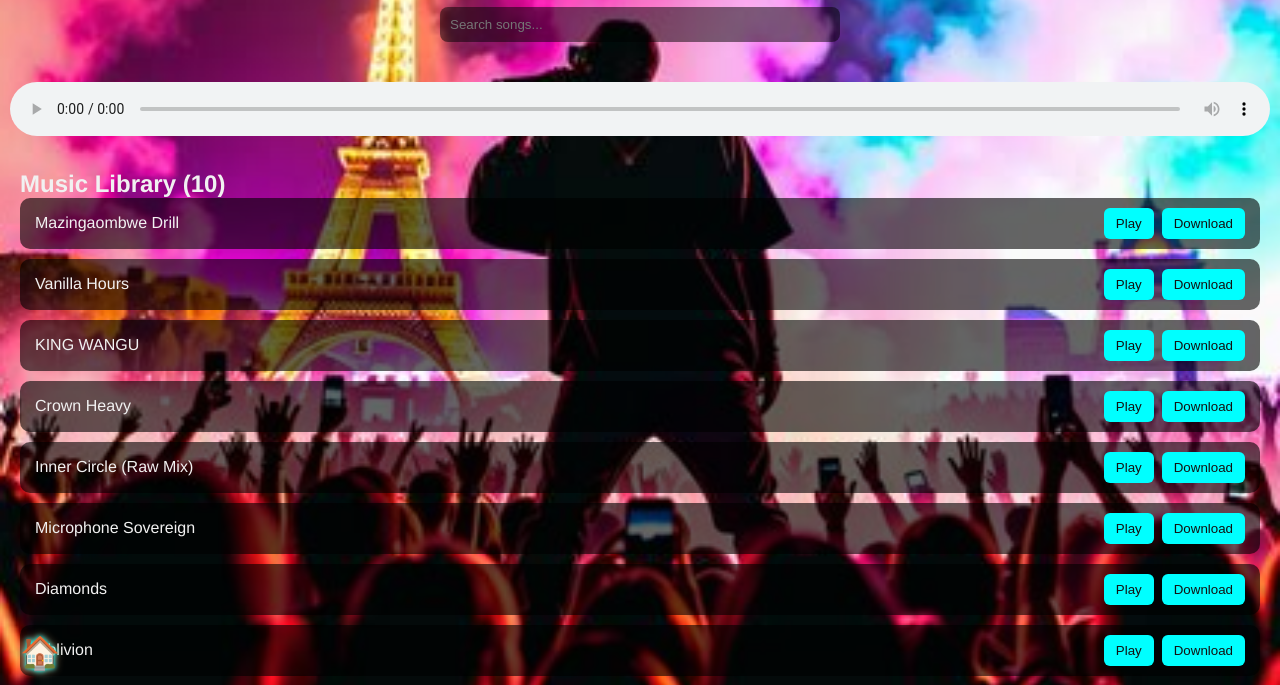
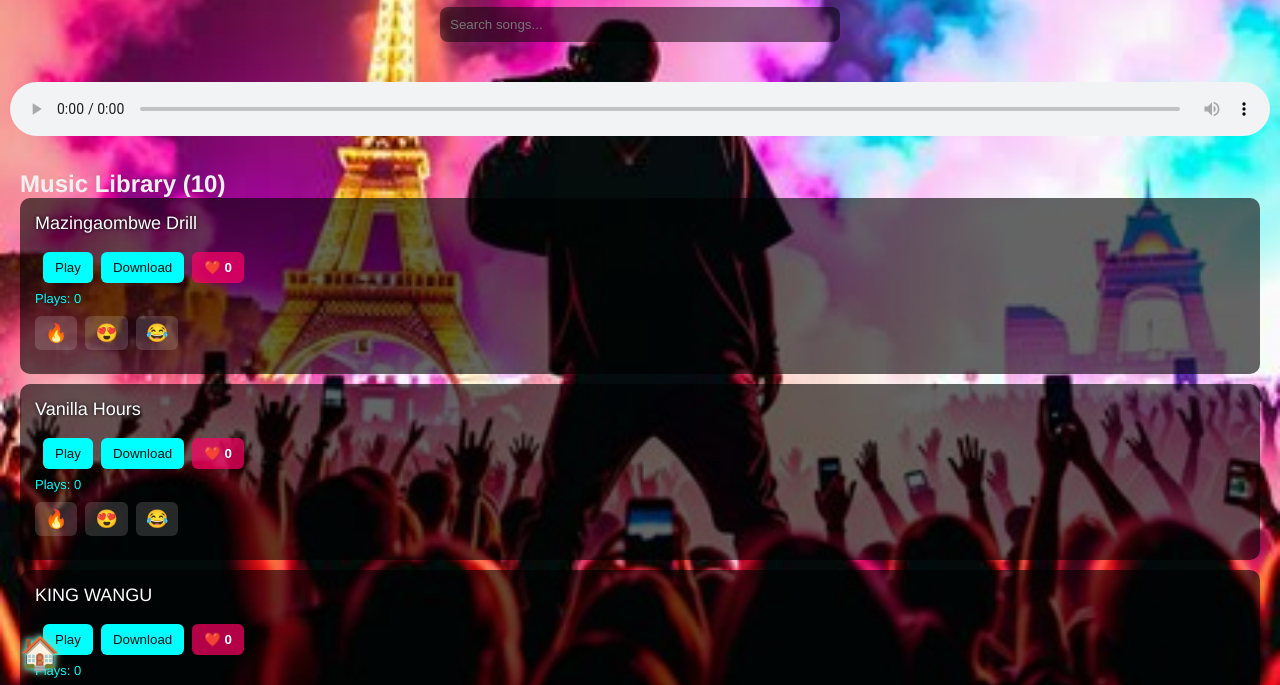
Before and after one commit to Kalitoh254/Musichub, a plain HTML site: page index.html in a window 1280 px wide. Both pictures are taken after a click on the button "Enter MusicHub". Shown: the part 108-793 px from the top of the page. Drawn offline with Linux system fonts and the light colour scheme.

Commit message:
Added likes, plays, reactions to MusicHub PWA

```diff
--- a/app.js
+++ b/app.js
@@ -11,7 +11,7 @@ document.addEventListener("DOMContentLoaded", () => {
     let currentIndex = 0;
     let songs = [];
 
-    // Show splash screen first only when clicking home icon
+    // Splash controls
     closeSplash.addEventListener("click", () => {
         splash.style.display = "none";
         main.style.display = "block";
@@ -26,12 +26,19 @@ document.addEventListener("DOMContentLoaded", () => {
     fetch("songs.json")
         .then(res => res.json())
         .then(data => {
-            songs = data.map(name => ({ name: name.replace(".mp3",""), path: "mshub/" + name }));
+            songs = data.map(name => ({
+                name: name.replace(".mp3",""),
+                path: "mshub/" + name
+            }));
             renderSongs();
         })
-        .catch(err => { console.error(err); list.innerHTML = "<li>Error loading songs.</li>"; });
+        .catch(err => {
+            console.error(err);
+            list.innerHTML = "<li>Error loading songs.</li>";
+        });
 
-    function renderSongs(filter="") {
+    // Render Song List
+    function renderSongs(filter = "") {
         list.innerHTML = "";
         const filtered = songs.filter(s => s.name.toLowerCase().includes(filter.toLowerCase()));
         count.textContent = filtered.length;
@@ -47,36 +54,93 @@ document.addEventListener("DOMContentLoaded", () => {
             const actions = document.createElement("span");
             actions.className = "song-actions";
 
+            // PLAY BUTTON
             const playBtn = document.createElement("button");
             playBtn.textContent = "Play";
+
+            // DOWNLOAD BUTTON
+            const downloadBtn = document.createElement("button");
+            downloadBtn.textContent = "Download";
+            downloadBtn.onclick = () => {
+                const a = document.createElement("a");
+                a.href = song.path;
+                a.download = song.name;
+                a.click();
+            };
+
+            // ─────────── SONG STATS ───────────
+
+            let stats = JSON.parse(localStorage.getItem(song.name)) || {
+                plays: 0,
+                likes: 0,
+                reaction: ""
+            };
+
+            // LIKE BUTTON
+            const likeBtn = document.createElement("button");
+            likeBtn.textContent = `❤️ ${stats.likes}`;
+            likeBtn.onclick = () => {
+                stats.likes++;
+                likeBtn.textContent = `❤️ ${stats.likes}`;
+                localStorage.setItem(song.name, JSON.stringify(stats));
+            };
+
+            // PLAY COUNT UI
+            const playCount = document.createElement("span");
+            playCount.className = "play-count";
+            playCount.textContent = `Plays: ${stats.plays}`;
+
+            // REACTIONS
+            const reactionBox = document.createElement("div");
+            reactionBox.className = "reactions";
+
+            const reactionOutput = document.createElement("span");
+            reactionOutput.className = "reaction-output";
+            reactionOutput.textContent = stats.reaction;
+
+            ["🔥", "😍", "😂"].forEach(emoji => {
+                const r = document.createElement("button");
+                r.textContent = emoji;
+                r.onclick = () => {
+                    stats.reaction = emoji;
+                    reactionOutput.textContent = emoji;
+                    localStorage.setItem(song.name, JSON.stringify(stats));
+                };
+                reactionBox.appendChild(r);
+            });
+
+            // PLAY BUTTON - WITH PLAY COUNTER UPDATE
             playBtn.onclick = () => {
                 currentIndex = index;
                 audio.src = song.path;
                 audio.play();
+
+                stats.plays++;
+                playCount.textContent = `Plays: ${stats.plays}`;
+                localStorage.setItem(song.name, JSON.stringify(stats));
             };
 
-            const downloadBtn = document.createElement("button");
-            downloadBtn.textContent = "Download";
-            downloadBtn.onclick = () => {
-                const link = document.createElement('a');
-                link.href = song.path;
-                link.download = song.name;
-                link.click();
-            };
-
+            // Append UI elements
             actions.appendChild(playBtn);
             actions.appendChild(downloadBtn);
+            actions.appendChild(likeBtn);
+
             li.appendChild(nameSpan);
             li.appendChild(actions);
+            li.appendChild(playCount);
+            li.appendChild(reactionBox);
+            li.appendChild(reactionOutput);
+
             list.appendChild(li);
         });
     }
 
     search.addEventListener("input", (e) => renderSongs(e.target.value));
 
+    // Auto play next song
     audio.addEventListener("ended", () => {
         currentIndex++;
-        if(currentIndex < songs.length){
+        if (currentIndex < songs.length) {
             audio.src = songs[currentIndex].path;
             audio.play();
         }
--- a/index.html
+++ b/index.html
@@ -7,6 +7,7 @@
 <link rel="stylesheet" href="style.css">
 <link rel="manifest" href="manifest.json">
 </head>
+
 <body>
 <!-- Splash Screen -->
 <div id="splashScreen" class="splash-screen">
@@ -18,7 +19,6 @@
 
 <!-- Main Content -->
 <div id="mainContent" class="main-content">
-    <!-- Header -->
     <header>
         <img src="icons/logo.png" alt="Logo" class="logo">
         <h1>MusicHub</h1>
@@ -26,38 +26,36 @@
         <input type="text" id="search" placeholder="Search songs...">
     </header>
 
-    <!-- Music Library -->
     <main>
         <audio id="audioPlayer" controls></audio>
+
         <div class="songs-container">
             <h2>Music Library (<span id="songCount">0</span>)</h2>
             <ul id="songList"></ul>
         </div>
 
-        <!-- About Section -->
         <section class="about">
             <h2>About MegaFlow Music Inc.</h2>
-            <p>MegaFlow Music Inc. is a premier recording label featuring our artists under <strong>MS Records</strong>. We host a diverse catalogue spanning multiple genres, bringing you top-quality music from talented artists worldwide.</p>
-            <p>Explore our catalogue and discover new hits from our roster of musicians.</p>
+            <p>MegaFlow Music Inc. is a premier recording label featuring artists under <strong>MS Records</strong>. Explore our diverse catalogue and discover new hits.</p>
         </section>
     </main>
 
-    <!-- Footer -->
     <footer>
         <p>&copy; 2025 MegaFlow Music Inc. All Rights Reserved.</p>
     </footer>
 
-    <!-- Home Icon -->
     <div id="homeIcon" class="home-icon">🏠</div>
 </div>
 
 <script src="app.js"></script>
+
 <script>
 if ('serviceWorker' in navigator) {
     navigator.serviceWorker.register('service-worker.js')
         .then(() => console.log("Service Worker registered"))
-        .catch(err => console.error("Service Worker failed:", err));
+        .catch(err => console.error("SW failed:", err));
 }
 </script>
+
 </body>
 </html>
--- a/style.css
+++ b/style.css
@@ -105,3 +105,83 @@ footer { text-align: center; margin: 20px 0; color: burlywood; }
     cursor: pointer;
     text-shadow: 0 0 5px aqua, 0 0 10px burlywood;
 }
+/* Play Counter */
+.play-count {
+    display: block;
+    margin-top: 8px;
+    font-size: 13px;
+    color: aqua;
+    text-shadow: 0 0 4px black;
+}
+
+/* Reaction Buttons Container */
+.reactions {
+    display: flex;
+    gap: 8px;
+    margin-top: 10px;
+}
+
+/* Emoji Reaction Buttons */
+.reactions button {
+    padding: 6px 10px;
+    font-size: 18px;
+    border: none;
+    border-radius: 6px;
+    cursor: pointer;
+    background: rgba(255,255,255,0.15);
+    color: white;
+    transition: transform 0.2s, background 0.2s;
+}
+
+.reactions button:hover {
+    background: rgba(255,255,255,0.3);
+    transform: scale(1.1);
+}
+
+/* Selected/Displayed Reaction */
+.reaction-output {
+    margin-top: 5px;
+    max-width: 40px;
+    font-size: 22px;
+    line-height: 22px;
+    padding: 2px;
+}
+
+/* Like Button Enhanced */
+.song-actions button:nth-child(3) {
+    background: rgba(255, 0, 100, 0.7);
+    color: white;
+    font-weight: bold;
+    transition: 0.2s;
+}
+
+.song-actions button:nth-child(3):hover {
+    background: rgba(255, 0, 130, 1);
+}
+
+/* Improve layout spacing for new features */
+.song-item {
+    flex-direction: column;
+    align-items: flex-start;
+    padding: 15px;
+}
+
+.song-actions {
+    margin-top: 10px;
+}
+
+/* Better song name visibility */
+.song-name {
+    font-size: 18px;
+    margin-bottom: 8px;
+    color: white;
+    text-shadow: 0 0 4px black;
+}
+
+/* Smooth button animations */
+button {
+    transition: background 0.2s ease, transform 0.2s ease;
+}
+button:active {
+    transform: scale(0.95);
+}
```
